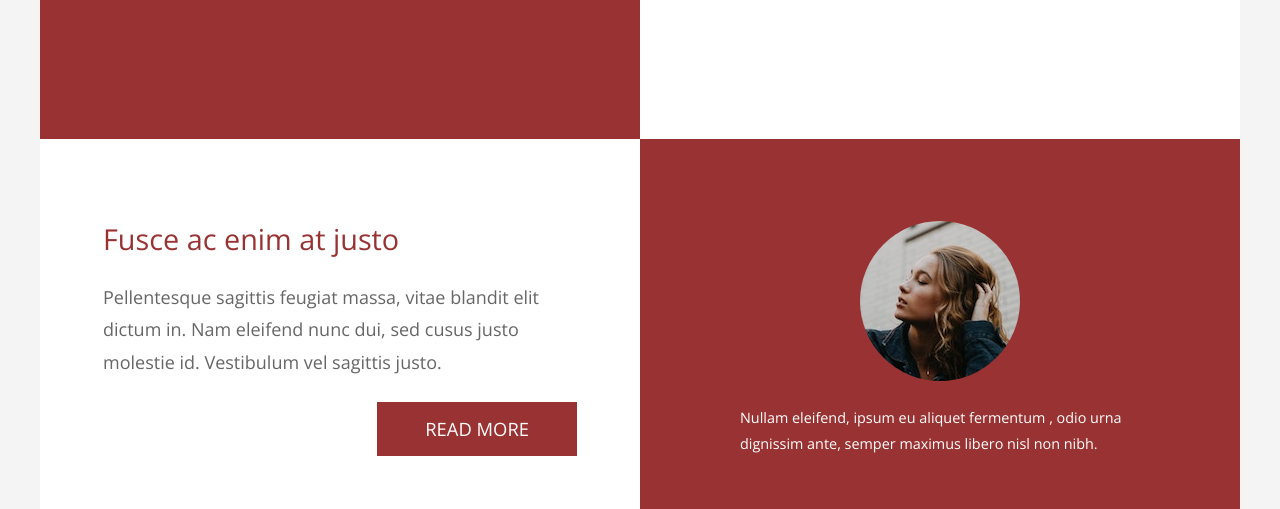
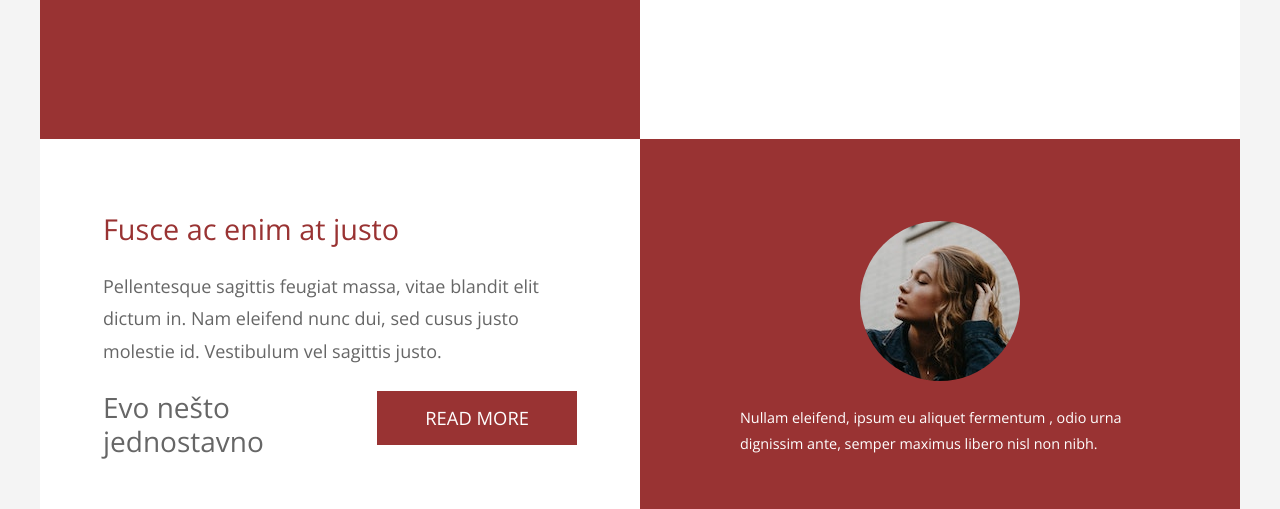
Before and after one commit to NjegosRatkovic/Grupa2, a plain HTML site: page index.html in a window 1280 px wide. Shown: the part 291-800 px from the top of the page. Drawn offline with nearby package versions, Linux system fonts and the light colour scheme.

Commit message:
Update index.html

```diff
--- a/index.html
+++ b/index.html
@@ -59,6 +59,7 @@ http://www.templatemo.com/tm-514-magazee
       <h2 class="tm-text-color-primary mb-4">Fusce ac enim at justo</h2>
       <p class="mb-4">Pellentesque sagittis feugiat massa, vitae blandit elit dictum in. Nam eleifend nunc dui, sed cusus justo molestie id. Vestibulum vel sagittis justo.</p>
       <a href="#" class="btn btn-primary float-lg-right tm-md-align-center">Read more</a>
+      <h3 class="izmena">Evo nešto jednostavno</h3>
     </div>
   </div>
 </div>
```
